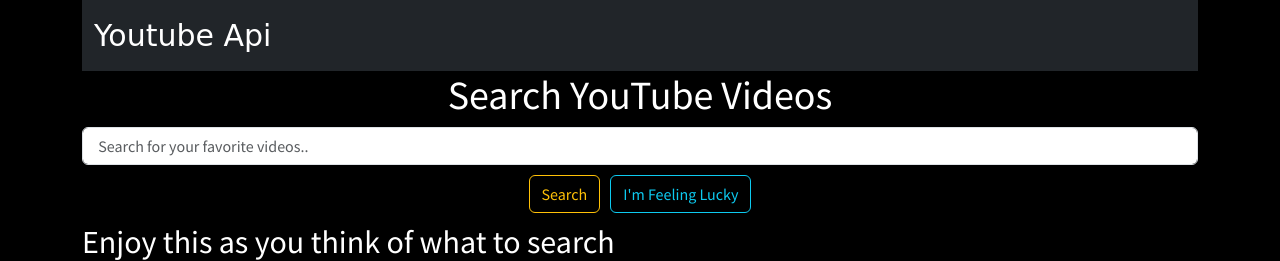
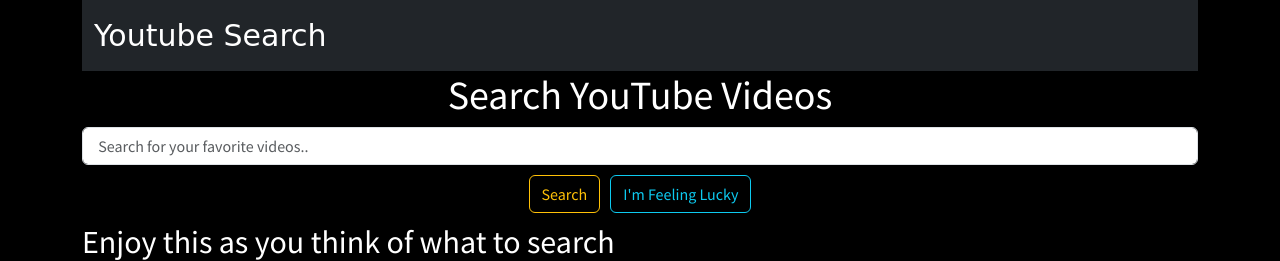
Before and after one commit to Mash14/Youtube-Api, a Django app: page / in a window 1280 px wide. Shown: the top 261 px of the page. Run offline with Django 4.2, Linux system fonts and the light colour scheme; some libraries are stand-ins or nearby versions; some web fonts are replaced.

Commit message:
Add README.md

```diff
--- a/search/templates/search.html
+++ b/search/templates/search.html
@@ -18,7 +18,7 @@
     <div class="container">
         <nav class="navbar navbar-dark bg-dark">
             <div class="container-fluid">
-              <a class="navbar-brand" href="{% url 'search' %}">Youtube Api</a>
+              <a class="navbar-brand" href="{% url 'search' %}">Youtube Search</a>
             </div>
         </nav>
         <h1 class="text-center">Search YouTube Videos</h1>
```
Also changed, not shown: README.md (added), static/img/after_search.png (added), static/img/b4_search.png (added), static/img/single_video.png (added).
